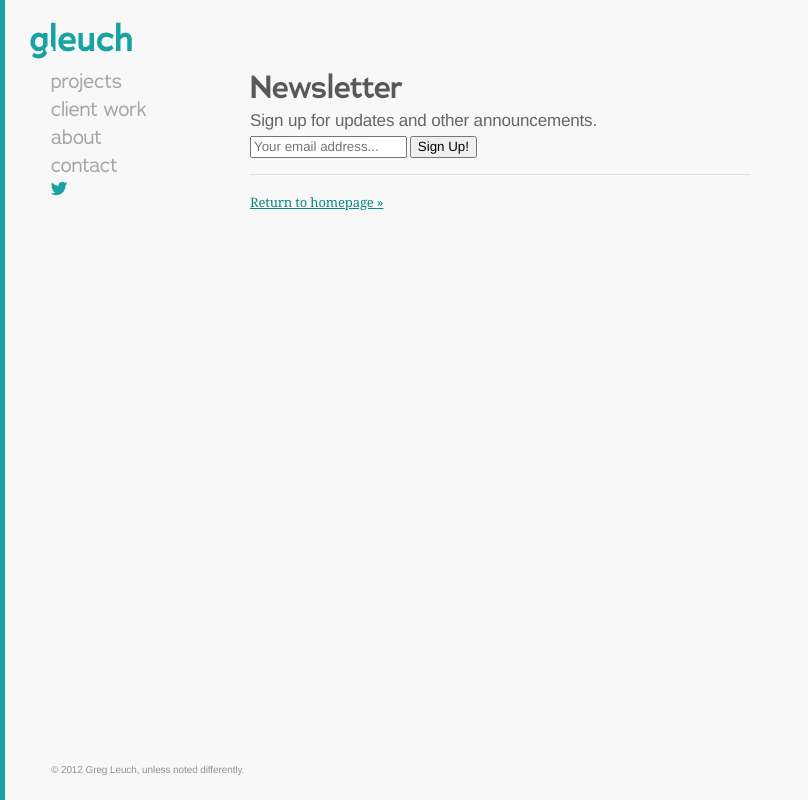
After one commit to gleuch/gleu.ch, a PHP site: page /newsletter/signup.php in a window 1280 px wide. The commit adds this page. Shown: the whole page, without its empty margins (0-808 px from the left). Run offline with PHP 8.4, Linux system fonts and the light colour scheme; some libraries are stand-ins or nearby versions.

Commit message:
adding newsletter signup.

```diff
--- a/_globals/functions.inc.php
+++ b/_globals/functions.inc.php
@@ -2,4 +2,8 @@
 
 $_flashes = array();
 
+/* Block certain IPs */
+$banned_ips = array('/^91\.201/');
+
+
 ?>
--- a/_globals/header.inc.php
+++ b/_globals/header.inc.php
@@ -11,7 +11,7 @@ if (!isset($nav_section)) $nav_section = '';
       <li class="<?php if ($nav_section == 'work') echo 'selected'; ?>"><a href="/work" title="Client Work" class=""><span class="mfull inline">Client</span> Work</a></li>
      <li class="<?php if ($nav_section == 'about') echo 'selected'; ?>"><a href="/about" title="About" class="">About</a></li>
      <li class="<?php if ($nav_section == 'contact') echo 'selected'; ?>"><a href="/contact" title="Contact" class="">Contact</a></li>
-     <li class="<?php if ($nav_section == 'blog') echo 'selected'; ?>"><a href="http://blog.gleu.ch" title="Blog" class="">Blog</a></li>
+     <!-- <li class="<?php if ($nav_section == 'blog') echo 'selected'; ?>"><a href="http://blog.gleu.ch" title="Blog" class="">Blog</a></li> -->
      <li class="twitter"><a href="https://twitter.com/gleuch" target="_blank"><i class="icon twitter">Twitter: @gleuch</i></a></li>
      <li class="facebook"><a href="https://facebook.com/gleuch" target="_blank"><i class="icon facebook">Facebook: Greg Leuch</i></a></li>
     </ul>
--- /dev/null
+++ b/_globals/newsletter.inc.php
@@ -0,0 +1,37 @@
+<?php
+
+// HTML
+if (!empty($_COOKIE['newsletter'])):
+  if (isset($_GET['newsletter_thanks'])):
+?>
+<section id="newsletter_signup" class="box <?php if (!!$newsletter_content_area) echo 'intro'; ?>">
+ <?php if (!!$newsletter_content_area): ?>
+  <h1>Newsletter</h1>
+ <?php else: ?>
+  <h4>Newsletter</h4>
+ <?php endif; ?>
+
+ <p>Thank you for signing up!</p>
+</section>
+<?php
+  endif;
+
+else:
+?>
+ <section id="newsletter_signup" class="box <?php if (!!$newsletter_content_area) echo 'intro'; ?>">
+  <?php if (!!$newsletter_content_area): ?>
+   <h1>Newsletter</h1>
+  <?php else: ?>
+   <h4>Newsletter</h4>
+  <?php endif; ?>
+
+  <p>Sign up for updates and other announcements.</p>
+
+  <form action="/newsletter/signup.php" method="post">
+   <input type="hidden" name="auth" value="<?php echo date("U") * date("wW"); ?>" />
+   <input type="hidden" name="referrer" value="<?php echo (isset($_POST['referrer']) ? $_POST['referrer'] : $_SERVER['REQUEST_URI']); ?>" />
+   <input type="text" name="email" value="" placeholder="Your email address..." />
+   <button>Sign Up!</button>
+  </form>
+ </section>
+<?php endif; ?>
--- a/assets/css/site.css
+++ b/assets/css/site.css
@@ -272,7 +272,7 @@ body.contact form fieldset .row_items textarea {height: 100px;}
   #header ul li.facebook {display: none;}
   #content {width: 700px; min-height: 250px; padding: 68px 0 51px 250px; margin: 0;}
   #content.work_item {width: 750px; min-height: 250px; padding: 68px 0 76px 200px; margin: 0;}
-  #sidebar {position: absolute; top: 250px; left: 51px; width: 150px; padding: 0; margin: 0 0 51px 0;}
+  #sidebar {position: absolute; /*top: 250px;*/ top: 222px; left: 51px; width: 150px; padding: 0; margin: 0 0 51px 0;}
   #footer {position: absolute; bottom: 24px; left: 51px;}
 
   body.home #content, body.about #content, body.error_page #content {width: 500px;}
--- a/contact/index.php
+++ b/contact/index.php
@@ -3,10 +3,7 @@
 include_once('../_globals/functions.inc.php');
 
 
-/* Block certain IPs */
-$banned = array('/^91\.201/');
-
-foreach($banned as $v) {
+foreach($banned_ips as $v) {
   if (preg_match($v, $_SERVER['REMOTE_ADDR'])) {
     echo 'SPAM filter triggered.';
     exit;
--- a/index.php
+++ b/index.php
@@ -70,6 +70,8 @@ $page_title = 'Greg Leuch: Creative + User Interaction';
    </article>
 
    <aside id="sidebar">
+    <?php include_once('./_globals/newsletter.inc.php'); ?>
+
     <section class="box">
      <h4>Who</h4>
 <?php /* eventually add pop-block */ ?>
--- /dev/null
+++ b/newsletter/signup.php
@@ -0,0 +1,98 @@
+<?php
+
+include_once('../_globals/functions.inc.php');
+
+$fname = dirname(__FILE__) .'/../newsletter.txt';
+
+foreach($banned_ips as $v) {
+  if (preg_match($v, $_SERVER['REMOTE_ADDR'])) {
+    echo 'SPAM filter triggered.';
+    exit;
+  }
+}
+
+// phpinfo(); exit;
+
+/* Block certain requests */
+$filter = '/viagra|cialis|vigara|cilais|mailto|href\=|\[url|\[link/i';
+
+foreach ($_POST as $k=>$v) {
+  if (eregi("content-type", $v) || preg_match($filter, $v)) {
+    echo 'SPAM filter triggered';
+    exit;
+  }
+}
+
+if (!empty($_COOKIE['newsletter'])) {
+  header("Location: /");
+  exit;
+}
+
+if (isset($_POST['auth'])) {
+  if ((($_POST['auth']/date('wW'))+(30*60*10)) > date("U")) {
+    if (!empty($_POST['email'])) {
+      $email = preg_replace('/[\r\t]+/m', '', $_POST['email']);
+      $email = preg_replace('/(((\r)?\n.*))?$/', '', $email);
+
+      if (preg_match('/\A([^@\s]+)@((?:[-a-z0-9]+\.)+[a-z]{2,})\Z/i', $email)) {
+        if (!is_file($fname)) @touch($fname);
+        @file_put_contents($fname, $email ."\n");
+        @chmod($fname, 0500);
+
+        setcookie('newsletter', date("U"), (time()+60*60*24*365), '/');
+
+        $url = (isset($_POST['referrer']) ? $_POST['referrer'] : $_SERVER['HTTP_REFERER']);
+        if ($url == $_SERVER['PHP_SELF']) $url = '/';
+        header("Location: ". $url .'?newsletter_thanks=1');
+        exit;
+
+      } else {
+        array_push($_flashes, array('type' => 'error', 'msg' => 'Your email address is invalid. Please try again.'));
+      }
+    } else {
+      array_push($_flashes, array('type' => 'error', 'msg' => 'There was an error with your newsletter signup. Please try again.'));
+    }
+  } else {
+    array_push($_flashes, array('type' => 'error', 'msg' => 'There was an error with your newsletter signup. Please try again.'));
+  }
+}
+
+
+$page_title = 'Newsletter Signup - Greg Leuch: Creative + User Interaction';
+$meta_robots = 'noindex,follow';
+
+?>
+<!DOCTYPE html>
+<html>
+<?php include '../_globals/template_header.inc.php'; ?>
+<body class="error_page">
+ <div id="template_wrapper" class="c">
+  <div class="rel c">
+
+   <article id="content">
+
+    <?php include_once('../_globals/flash.inc.php') ?>
+
+    <?php $newsletter_content_area = true; ?>
+    <?php include_once('../_globals/newsletter.inc.php'); ?>
+
+    <p class="serif"><a href="/">Return to homepage &raquo;</a></p>
+   </article>
+
+   <aside id="sidebar">
+
+   </aside>
+
+  </div>
+
+<?php include '../_globals/header.inc.php'; ?>
+
+ </div>
+
+ <div id="template_static_bar"></div>
+
+<?php include '../_globals/footer.inc.php'; ?>
+
+
+</body>
+</html>
```
Also changed, not shown: 1 other file.
